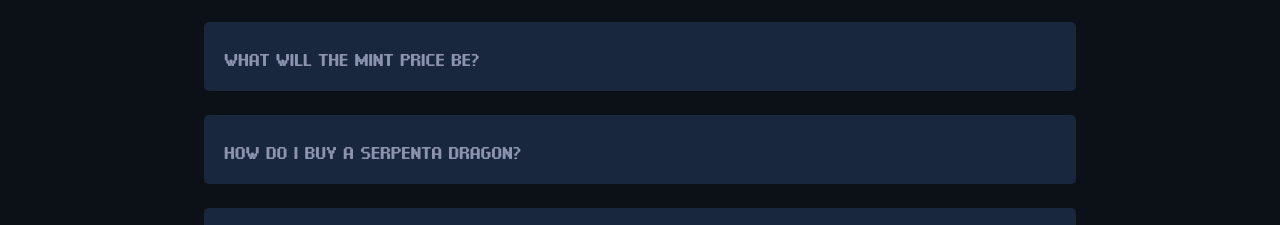
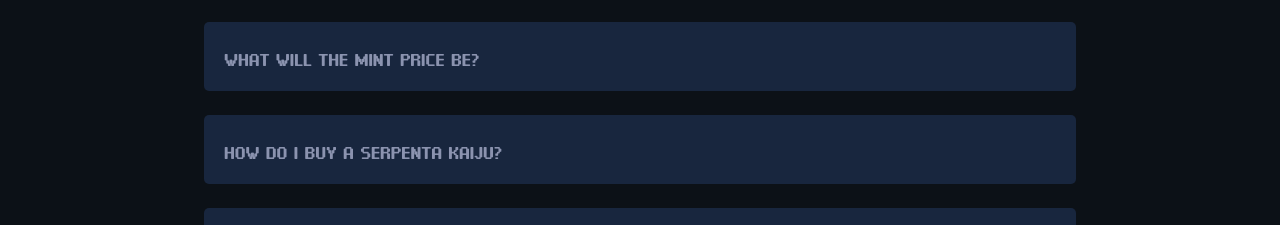
Before and after one commit to WKingdom01/AF_Serpenta_NFT, a Next.js app: page / in a window 1280 px wide. Shown: the part 4443-4668 px from the top of the page. Built offline with nearby package versions, Linux system fonts and the light colour scheme; no server answers.

Commit message:
Dragon to Kaiju
Dragon to Kaiju

```diff
--- a/pages/components/FAQ.js
+++ b/pages/components/FAQ.js
@@ -13,10 +13,10 @@
       <section className="container">
         <div className="FAQ component">
           <div className="FAQ__questions">
-          <Question question="Mint Information" answer="5555 Genesis Dragons are quietly incubating and will reveal themselves two days after the mint date. Get whitelisted early to be able to mint your dragon eggs before the public phase. Public access will be granted to all once after the whitelisted members have minted their dragon eggs. Every wallet will be able to mint up to 2 dragons. Expect our launch March/April 2022. Follow our twitter for the latest news as it happens. "></Question>
-          <Question question="What will the mint price be?" answer="The initial sale price for a Serpenta Dragon will be REDACTED ETH, +some ETH for the gas fee."></Question>
-          <Question question="How do I buy a Serpenta Dragon?" answer="During the whitelist or public mint periods you can visit the Serpenta mint page on this page and buy your unrevealed dragon NFT. After these times, you will be able to make your purchases on OpenSea. We recommend using the Metamask extension for Chrome. Do not forget to get some ETH for the mint."></Question>
-          <Question question="What is the total supply?" answer="There will be a total of 5555 Serpenta Genesis Dragons."></Question>
+          <Question question="Mint Information" answer="5555 Genesis Kaiju are quietly incubating and will reveal themselves two days after the mint date. Get whitelisted early to be able to mint your dragon eggs before the public phase. Public access will be granted to all once after the whitelisted members have minted their dragon eggs. Every wallet will be able to mint up to 2 dragons. Expect our launch April/May 2022. Follow our twitter for the latest news as it happens. "></Question>
+          <Question question="What will the mint price be?" answer="The initial sale price for a Serpenta Kaiju will be 0.06 ETH, +some ETH for the gas fee."></Question>
+          <Question question="How do I buy a Serpenta Kaiju?" answer="During the whitelist or public mint periods you can visit the Serpenta mint page on this page and buy your unrevealed dragon NFT. After these times, you will be able to make your purchases on OpenSea. We recommend using the Metamask extension for Chrome. Do not forget to get some ETH for the mint."></Question>
+          <Question question="What is the total supply?" answer="There will be a total of 5555 Serpenta Genesis Kaiju."></Question>
           <Question question="Further Questions?" answer="Feel free to ask us questions on Twitter or direct them at our community in our Discord. Everyone is super friendly!"></Question>
           </div>
         </div>
```
